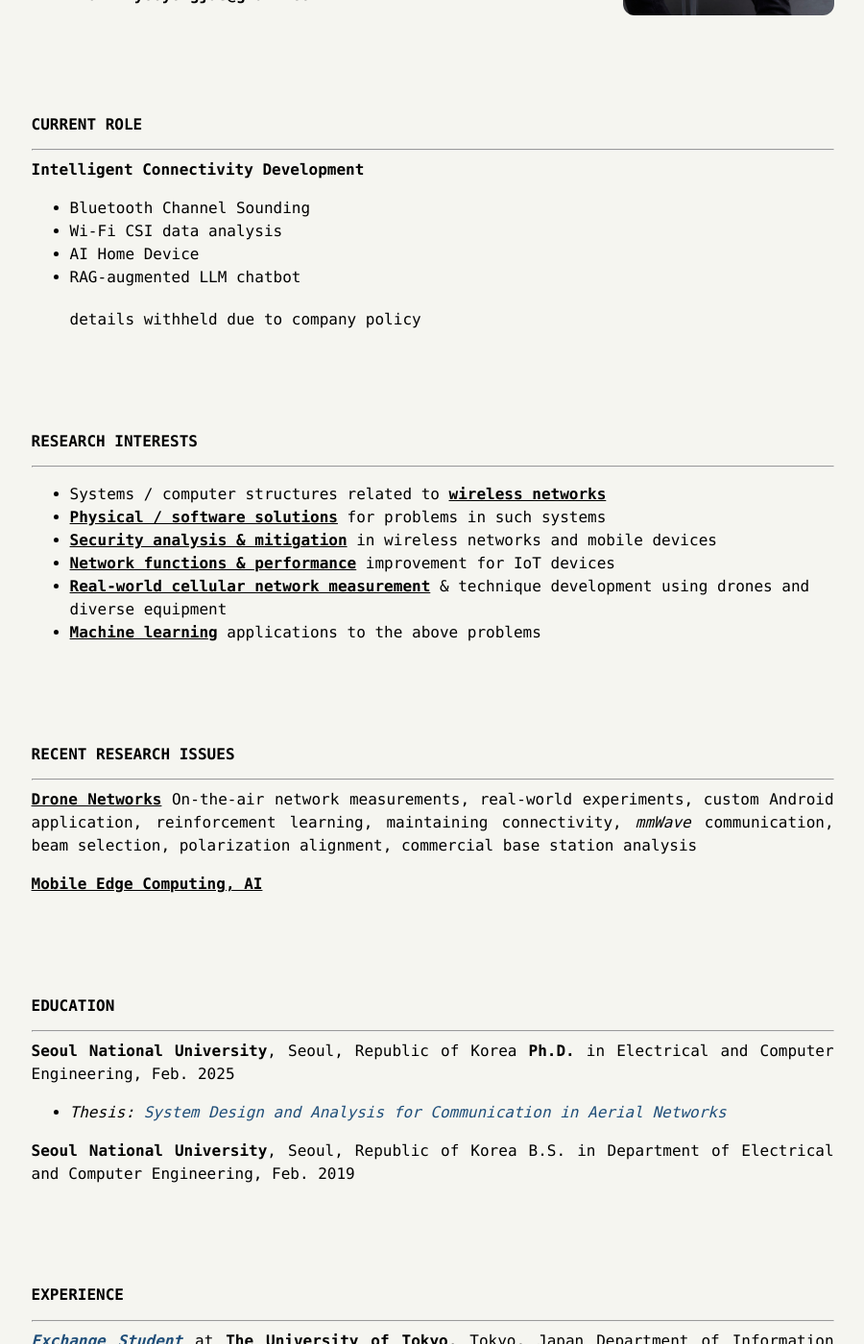
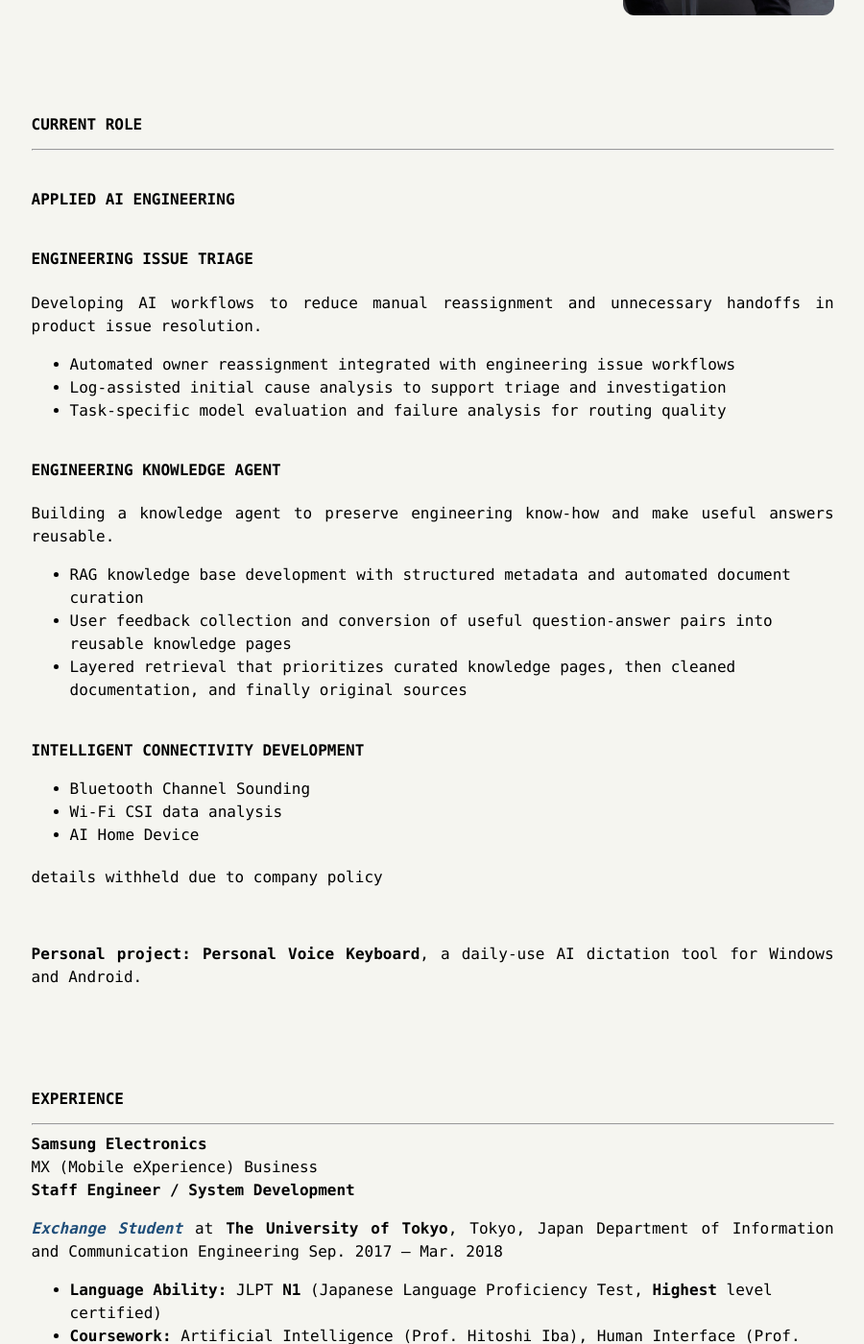
Before and after one commit to lowbyyj/lowbyyj.github.io, a Jekyll site: the page built from index.md, in a window 1280 px wide and 1400 px high, scrolled down 491 px. Shown: the whole window at 96% size, without its empty margins (183-1083 px from the left). Built offline with Jekyll 4.4.1, drawn with Linux system fonts in a browser that asks for light colours; some of the changed text lies outside the part shown.

Commit message:
Refresh applied AI work, career details, and daily-use PVK

```diff
--- a/index.md
+++ b/index.md
@@ -20,7 +20,6 @@ Communication Processor R&amp;D Team
 **Staff Engineer <span style="font-size:.85em;color:#777;">(과장)</span> / System Development**
 
 - Home: <https://lowbyyj.github.io>
-- Phone: (+82) 02 880 8434 <span style="color:#777;">(currently-unavailable)</span>
 - Email: <yooyongjae@gmail.com>
 
 <div style="clear:both"></div>
@@ -30,14 +29,55 @@ Communication Processor R&amp;D Team
 
 ## Current Role
 ---
-**Intelligent Connectivity Development**
+
+### Applied AI Engineering
+
+#### Engineering Issue Triage
+
+Developing AI workflows to reduce manual reassignment and unnecessary handoffs in product issue resolution.
+
+- Automated owner reassignment integrated with engineering issue workflows
+- Log-assisted initial cause analysis to support triage and investigation
+- Task-specific model evaluation and failure analysis for routing quality
+
+#### Engineering Knowledge Agent
+
+Building a knowledge agent to preserve engineering know-how and make useful answers reusable.
+
+- RAG knowledge base development with structured metadata and automated document curation
+- User feedback collection and conversion of useful question-answer pairs into reusable knowledge pages
+- Layered retrieval that prioritizes curated knowledge pages, then cleaned documentation, and finally original sources
+
+### Intelligent Connectivity Development
 
 - Bluetooth Channel Sounding
 - Wi-Fi CSI data analysis
 - AI Home Device
-- RAG-augmented LLM chatbot
 
-  <sub>details withheld due to company policy</sub>
+<sub>details withheld due to company policy</sub>
+
+<br>
+
+**Personal project:** [Personal Voice Keyboard]({{ '/projects/personal-voice-keyboard/' | relative_url }}), a daily-use AI dictation tool for Windows and Android.
+
+<br>
+<br>
+
+## Experience
+---
+**Samsung Electronics**<br>
+MX (Mobile eXperience) Business<br>
+**Staff Engineer / System Development**
+
+<span style="color:#1f4e79; font-style:italic;">**Exchange Student**</span> at **The University of Tokyo**, Tokyo, Japan
+Department of Information and Communication Engineering
+Sep. 2017 – Mar. 2018
+- **Language Ability:** JLPT **N1** (Japanese Language Proficiency Test, **Highest** level certified)
+- **Coursework:** Artificial Intelligence (Prof. Hitoshi Iba), Human Interface (Prof. Takeshi Naemura)
+
+<span style="color:#1f4e79; font-style:italic;">**Military Service**</span> in **Korean Army**
+Technical Research Personnel
+Mar. 2022 – Feb. 2025
 
 <br>
 <br>
@@ -54,7 +94,7 @@ Communication Processor R&amp;D Team
 <br>
 <br>
 
-## Recent Research Issues
+## Recent Research Topics
 ---
 **<u>Drone Networks</u>**
 On-the-air network measurements, real-world experiments, custom Android application, reinforcement learning, maintaining connectivity, *mmWave* communication, beam selection, polarization alignment, commercial base station analysis
@@ -76,23 +116,11 @@ B.S. in Department of Electrical and Computer Engineering, Feb. 2019
 <br>
 <br>
 
-## Experience
----
-<span style="color:#1f4e79; font-style:italic;">**Exchange Student**</span> at **The University of Tokyo**, Tokyo, Japan
-Department of Information and Communication Engineering
-Sep. 2017 – Mar. 2018
-- **Language Ability:** JLPT **N1** (Japanese Language Proficiency Test, **Highest** level certified)
-- **Coursework:** Artificial Intelligence (Prof. Hitoshi Iba), Human Interface (Prof. Takeshi Naemura)
-
-<span style="color:#1f4e79; font-style:italic;">**Military Service**</span> in **Korean Army**
-Technical Research Personnel
-Mar. 2022 – Feb. 2025
-
-<br>
-<br>
-
 ## Leadership / Teaching
 ---
+**Samsung Electronics**
+- Internal technical seminars on AI workflows and engineering tools
+
 **Ubiquitous Network Laboratory (SNU)**
 - <span style="color:#1f4e79; font-style:italic;">**Lab Captain**</span>, Jan. 2023 – Dec. 2023
 - <span style="color:#1f4e79; font-style:italic;">**Application Team Leader**</span> Jan. 2023 – Dec. 2023
@@ -168,4 +196,4 @@ Issued by Explore Google Cloud
 **IEEE Authors** — <https://ieeexplore.ieee.org/author/37088591598>
 **LinkedIn** — <https://www.linkedin.com/in/lowbyyj/>
 
-<div style="margin-top:1.2rem; font-size:.85em; color:#999;">Last updated: 2026-06-03</div>
+<div style="margin-top:1.2rem; font-size:.85em; color:#999;">Last updated: 2026-09-09</div>
--- a/projects/personal-voice-keyboard.md
+++ b/projects/personal-voice-keyboard.md
@@ -9,7 +9,7 @@ permalink: /projects/personal-voice-keyboard/
 
 *A private AI dictation system for Windows and Android.*
 
-**Personal Voice Keyboard** is a private AI dictation system built for Windows and Android. It records short speech, routes the audio through a serverless proxy, transcribes it with OpenAI, cleans the result into paste-ready text, and copies it to the clipboard.
+**Personal Voice Keyboard** is a private AI dictation system I built and use daily on Windows and Android. It turns Korean-English mixed speech into cleaned, paste-ready text through a shared serverless proxy and copies the result to the clipboard.
 
 The project focuses on Korean-English mixed dictation, technical terminology preservation, low-friction mobile UX, and secure API key isolation. The core productivity gain is not only transcription, but speech-to-clean-text conversion: speak naturally, receive cleaned text, and paste it anywhere.
 
@@ -81,6 +81,8 @@ Web search is off by default to control cost and latency. It may be explored lat
 
 The model policy prioritizes accuracy over raw speed. The cleanup step is designed to preserve meaning, avoid summarization, remove meaningless fillers, and produce text that is ready to paste.
 
+Model choices are informed by blind comparisons using my own speech samples, considering output quality, latency, and cost.
+
 The cleanup policy follows several constraints:
 
 - Preserve the user's meaning.
@@ -98,13 +100,18 @@ In public terms, the pipeline uses OpenAI transcription followed by GPT-based cl
 
 The Windows client is a packaged executable with a taskbar- and tray-friendly workflow. It supports global hotkeys, microphone selection, an input level meter, recording and processing timers, clipboard copy, and AppData-based persistence.
 
+Daily use revealed that long recordings could produce incomplete transcripts even when requests completed successfully.
+
+- Long recordings are transcribed in overlapping chunks and combined before a single cleanup pass.
+- The latest source recording is retained locally, with retry and discard controls for recovery after processing failures.
+
 Default hotkeys:
 
 - `Ctrl+F12`: show/hide
 - `Ctrl+F11`: start recording
 - `Ctrl+F10`: stop and send
 
-Status: complete and usable.
+Status: In daily use; actively maintained.
 
 ## Android Client
 
@@ -118,7 +125,7 @@ Implementation notes:
 - Proxy configuration persistence via DataStore
 - SharedPreferences migration
 - Runtime microphone permission
-- Foreground-only recording
+- Foreground microphone service with a recording notification
 - MediaRecorder-based audio capture
 - Input level meter
 - Recording and processing timers
@@ -126,11 +133,11 @@ Implementation notes:
 - Retry/discard without losing recorded speech
 - Pending recording preservation
 - Quick Settings tile
-- Compact translucent quick capture activity
+- An overlay panel that lets me keep interacting with the underlying app while recording
 
-The primary Android flow is tile-first: open the Quick Settings tile, launch the compact capture activity, auto-start recording when configuration and permission are available, stop and send, copy the result to the clipboard, and return to the previous task.
+The Quick Settings tile opens an overlay capture panel. Microphone and overlay permissions are explicit, and I can keep touching and scrolling the underlying app while recording.
 
-Status: Android v1 is stable enough for daily personal use.
+Status: In daily use; actively maintained.
 
 ## Security and Privacy
 
@@ -147,14 +154,13 @@ Security and privacy boundaries:
 
 ## Development Workflow
 
-I treated AI-assisted development as a structured product loop rather than a one-shot code generation task. I set product direction and tested the tool in real use; ChatGPT helped with architecture and planning; Codex handled implementation; and daily usage determined the next patch.
+I use AI-assisted development as a structured product loop rather than a one-shot code generation task.
 
-The loop was effective because the roles were explicit:
+- **Me:** Product requirements, UX, final architecture and security decisions, model evaluation, and daily-use validation.
+- **ChatGPT:** Design exploration, trade-off analysis, and review.
+- **Codex:** Scoped implementation, testing, builds, and deployment.
 
-- **User:** product direction, UX testing, and real-world judgment.
-- **ChatGPT:** architecture, planning, prompt design, and debugging strategy.
-- **Codex:** implementation and builds.
-- **Real daily use:** validation of what mattered next.
+Daily use determines the next patch.
 
 ## What I Learned
 
@@ -163,13 +169,13 @@ The loop was effective because the roles were explicit:
 - The same proxy improved both Windows and Android clients without client rebuilds.
 - Glossary-aware prompting solved practical terminology problems without enabling expensive search by default.
 - Real daily use was a better guide than abstract feature planning.
-- AI-assisted development works best when roles are explicit: human decides, ChatGPT plans, Codex implements, and real usage verifies.
+- AI-assisted development works best when human decision-making, AI support, and real-use validation are explicit.
 
 ## Current Status
 
-Personal Voice Keyboard is complete and usable as a private personal workflow.
+In daily use on Windows and Android. Actively maintained; source code is private.
 
-The initial CLI/reference project is frozen as a quality baseline. The serverless proxy is active as the shared transcription and cleanup layer. The Windows client is packaged and usable. The Android v1 app is stable enough for daily personal use.
+The initial CLI/reference project is frozen as a quality baseline. The serverless proxy is active as the shared transcription and cleanup layer. The Windows client is packaged and usable. The Android app is in daily personal use.
 
 ## Future Work
 
```
Also changed, not shown: other parts of projects/personal-voice-keyboard.md (+1 -1 lines), contact.md (+3 -3 lines), projects.md (+2 -2 lines), projects/field-tested-foundations.md (+1 -1 lines).
